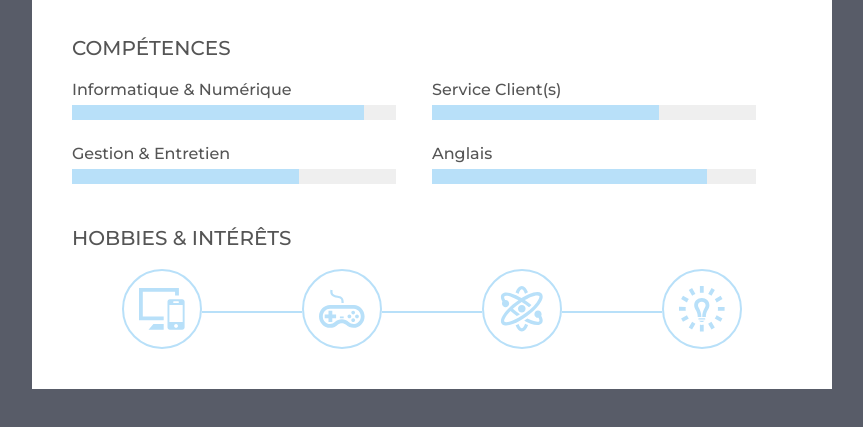
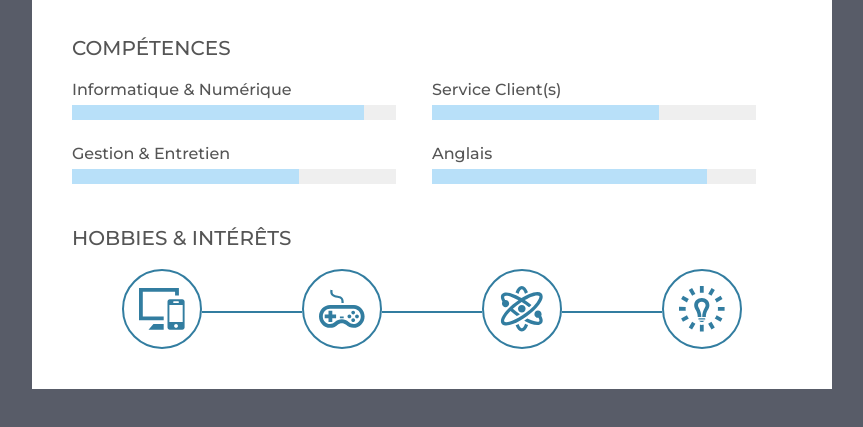
Before and after one commit to L-Clem/CV, a plain HTML site: page index.html in a window 1280 px wide. Shown: the part 1029-1456 px from the top of the page, without its empty margins (208-1071 px from the left). Drawn offline with Linux system fonts and the light colour scheme.

Commit message:
Change couleur icônes

```diff
--- a/assets/css/styles.css
+++ b/assets/css/styles.css
@@ -15,7 +15,8 @@ ________________________________________________________________________________
   --Black: #000000;
   --Nepal: #8EABC1;
   --Gallery: #EFEFEF;
-  --Sail: #B8E0F9; /* #a1e2f7; */
+  --Sail: #B8E0F9; /* #a1e2f7;  */
+  --Allports: #327DA0;
 }
 
 
@@ -370,16 +371,16 @@ ________________________________________________________________________________
   align-items: center;
   width: 80px;
   height: 80px;
-  border: 2px solid var(--Sail);
+  border: 2px solid var(--Allports);
   border-radius: 50%;
   position: relative;
-  color: var(--Sail);
+  color: var(--Allports);
 }
 
 #hobbies svg {
   width: 60%;
   height: 60%;
-  fill: var(--Sail);
+  fill: var(--Allports);
 }
 
 #hobbies li:before {
@@ -387,7 +388,7 @@ ________________________________________________________________________________
   position: absolute;
   top: 40px;
   height: 2px;
-  background: var(--Sail);
+  background: var(--Allports);
 }
 
 #hobbies li:last-child:before {
```
